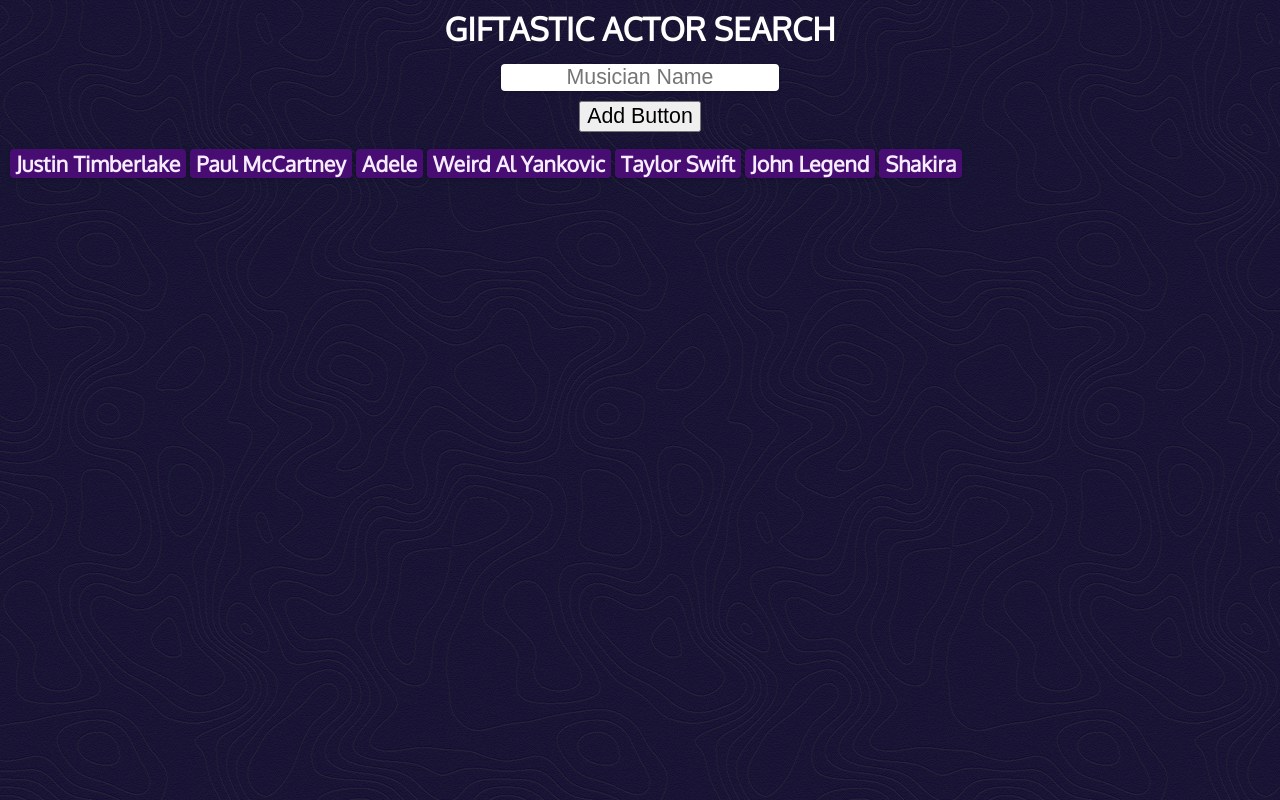
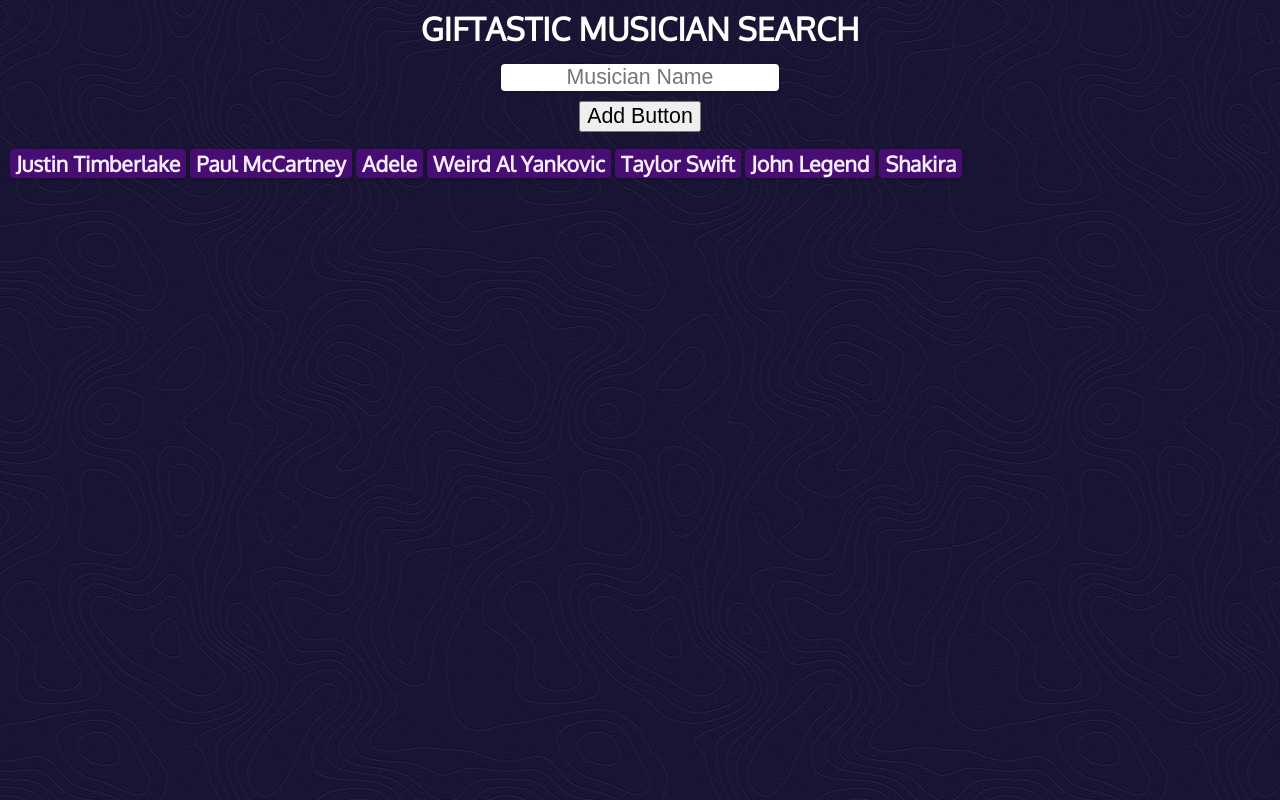
Before and after one commit to moonejon/Giftastic, a plain HTML site: page index.html in a window 1280 px wide. Drawn offline with nearby package versions, Linux system fonts and the light colour scheme.

Commit message:
edited header text

```diff
--- a/index.html
+++ b/index.html
@@ -11,7 +11,7 @@
     </head>
     <body>
 
-        <header>Giftastic Actor Search</header>
+        <header>Giftastic Musician Search</header>
         <form>
         <input type="text" id="searchInput" placeholder="Musician Name"></input>
         <button type="apply" id="searchAction">Add Button</button>
```
